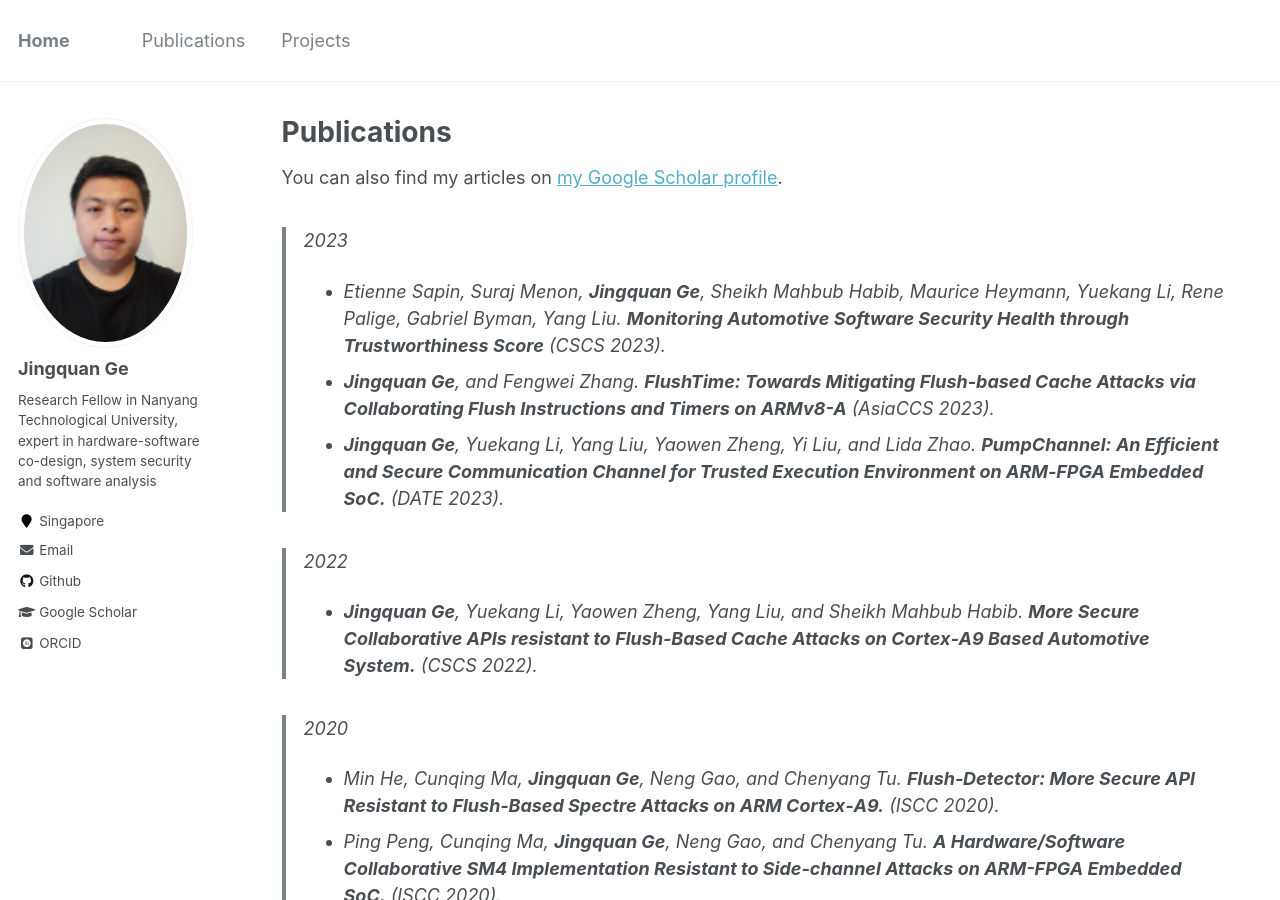
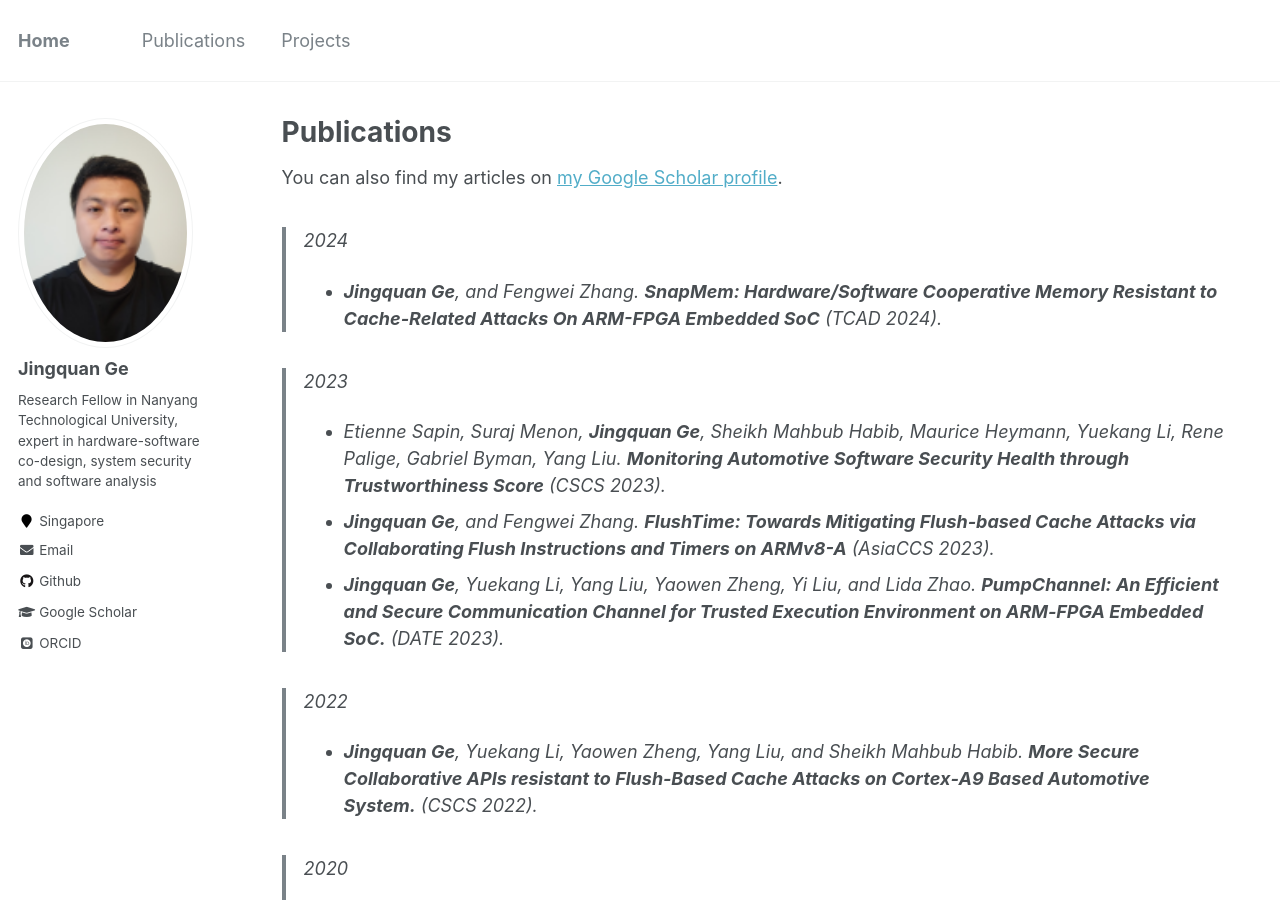
Before and after one commit to gejingquan/gejingquan.github.io, a Jekyll site: the page built from _pages/publications.md, in a window 1280 px wide and 900 px high. Built offline with Jekyll 4.4.1, drawn with Linux system fonts in a browser that asks for light colours; some web fonts are replaced.

Commit message:
Update publications.md

```diff
--- a/_pages/publications.md
+++ b/_pages/publications.md
@@ -5,6 +5,11 @@ permalink: /publications/
 author_profile: true
 ---
 You can also find my articles on <a href="https://scholar.google.com/citations?hl=en&user=v1HnGGEAAAAJ">my Google Scholar profile</a>.
+
+> 2024
+- **Jingquan Ge**, and Fengwei Zhang.
+**SnapMem: Hardware/Software Cooperative Memory Resistant to Cache-Related Attacks On ARM-FPGA Embedded SoC** (TCAD 2024).
+
 
 
 > 2023
```
